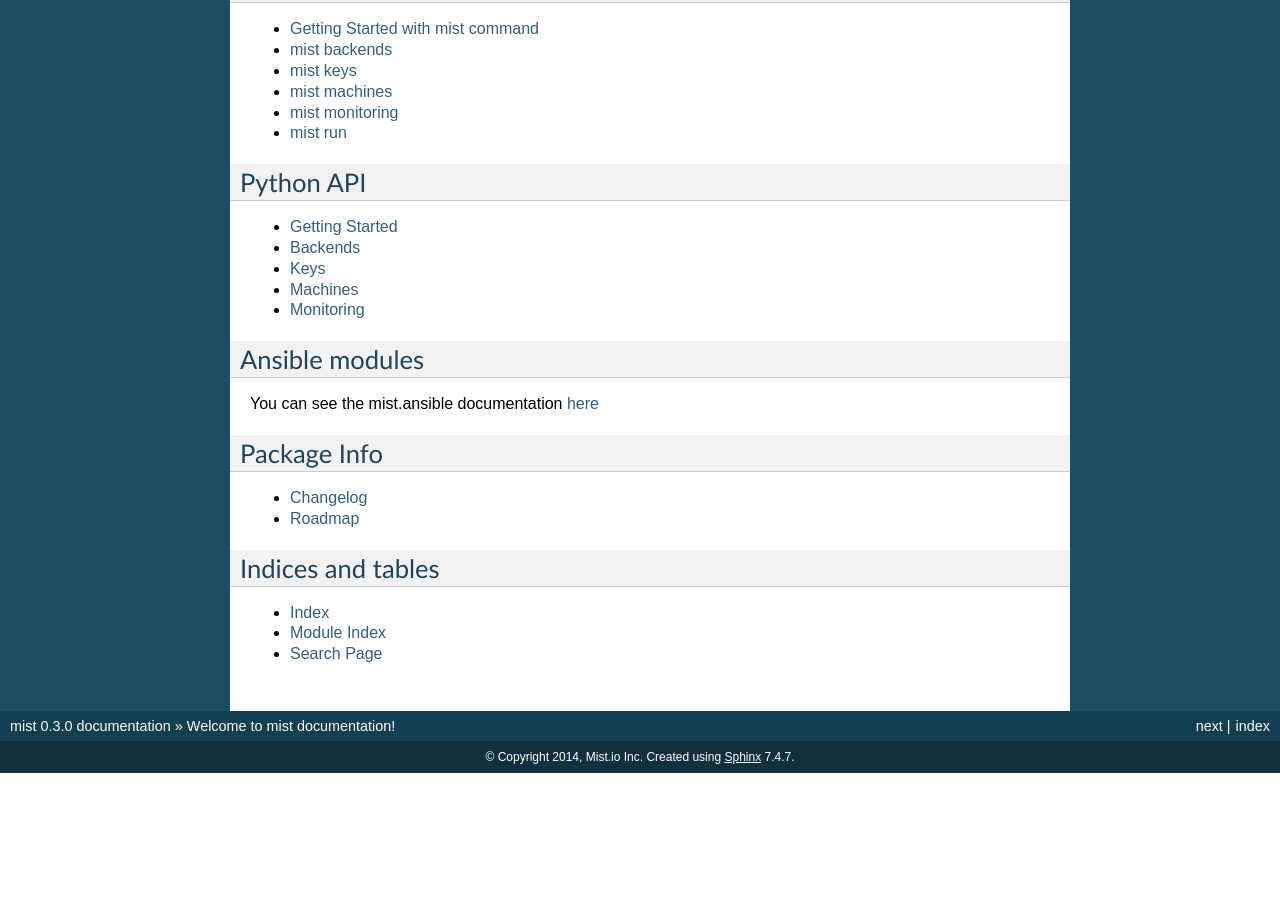
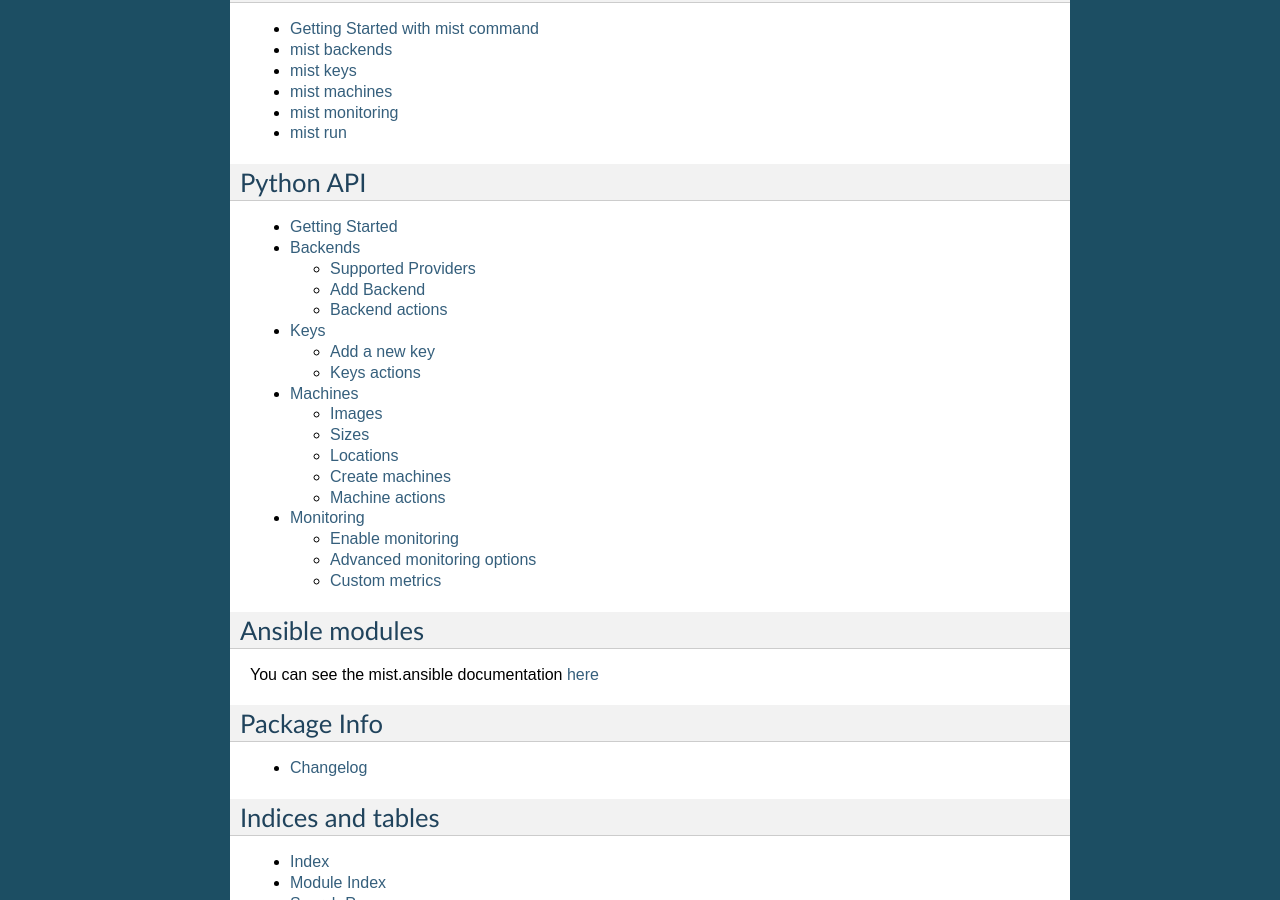
Before and after one commit to mistio/mist.client, a Sphinx documentation site: the page built from docs/source/index.rst, in a window 1280 px wide and 900 px high, scrolled down 474 px. Built offline with Sphinx 7.4.7, drawn with Linux system fonts in a browser that asks for light colours; before the commit the page ends 1247 px from its top, so only the background shows below that; some of the changed lines change nothing that is shown.

Commit message:
Remove roadmap, update changelog

```diff
--- a/docs/source/index.rst
+++ b/docs/source/index.rst
@@ -47,7 +47,7 @@ Python API
 ==========
 
 .. toctree::
-   :maxdepth: 1
+   :maxdepth: 0
 
    client/getting_started
    client/backends
@@ -68,7 +68,6 @@ Package Info
    :maxdepth: 1
 
    notes/changelog
-   notes/roadmap
 
 Indices and tables
 ==================
--- a/docs/source/notes/changelog.rst
+++ b/docs/source/notes/changelog.rst
@@ -5,6 +5,7 @@ Release 0.3.0 (released Nov 18,2014)
 ====================================
 
 Featured added:
+
 * Repackage ``mist.client`` to ``mist``
 * Refactor  ``mistclient.machines`` and ``mistclient.backends``
 * ``client.machines``, ``client.backends``, ``client.keys`` are now lists instead of dicts
```
